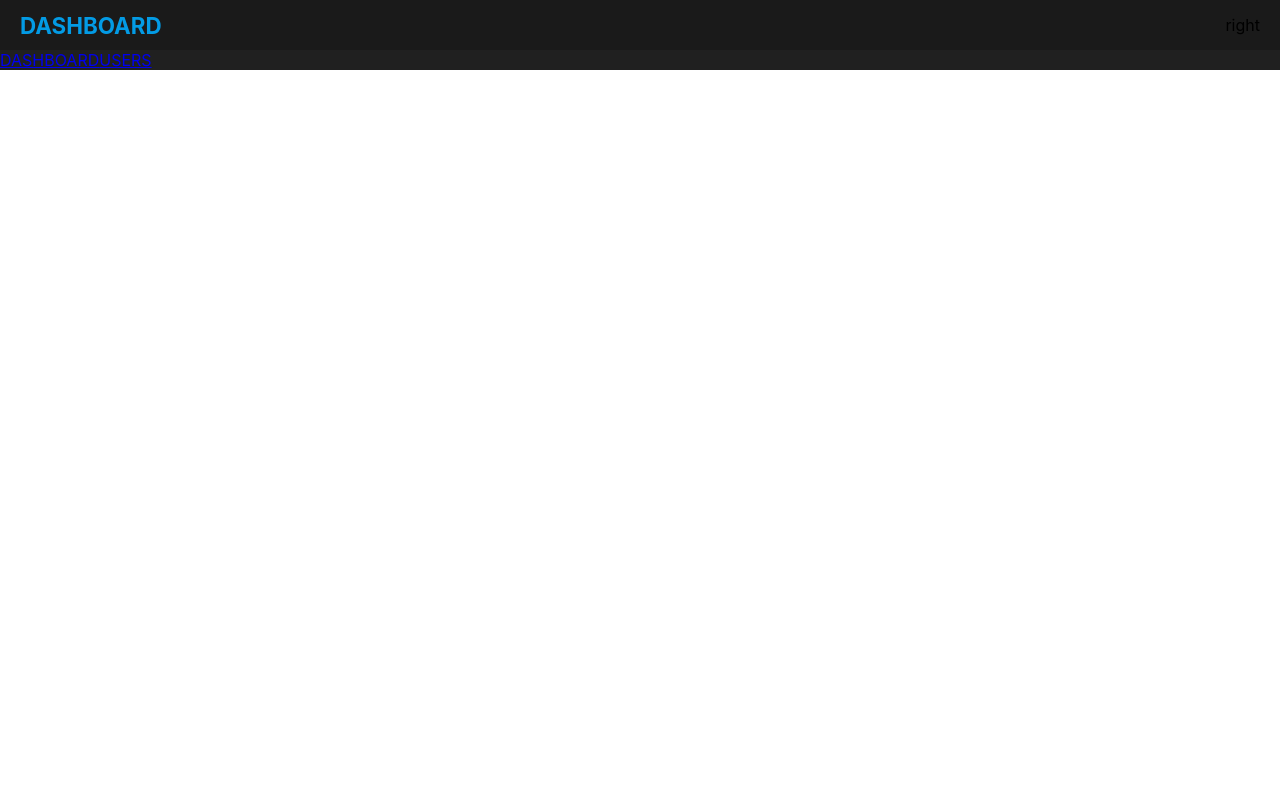
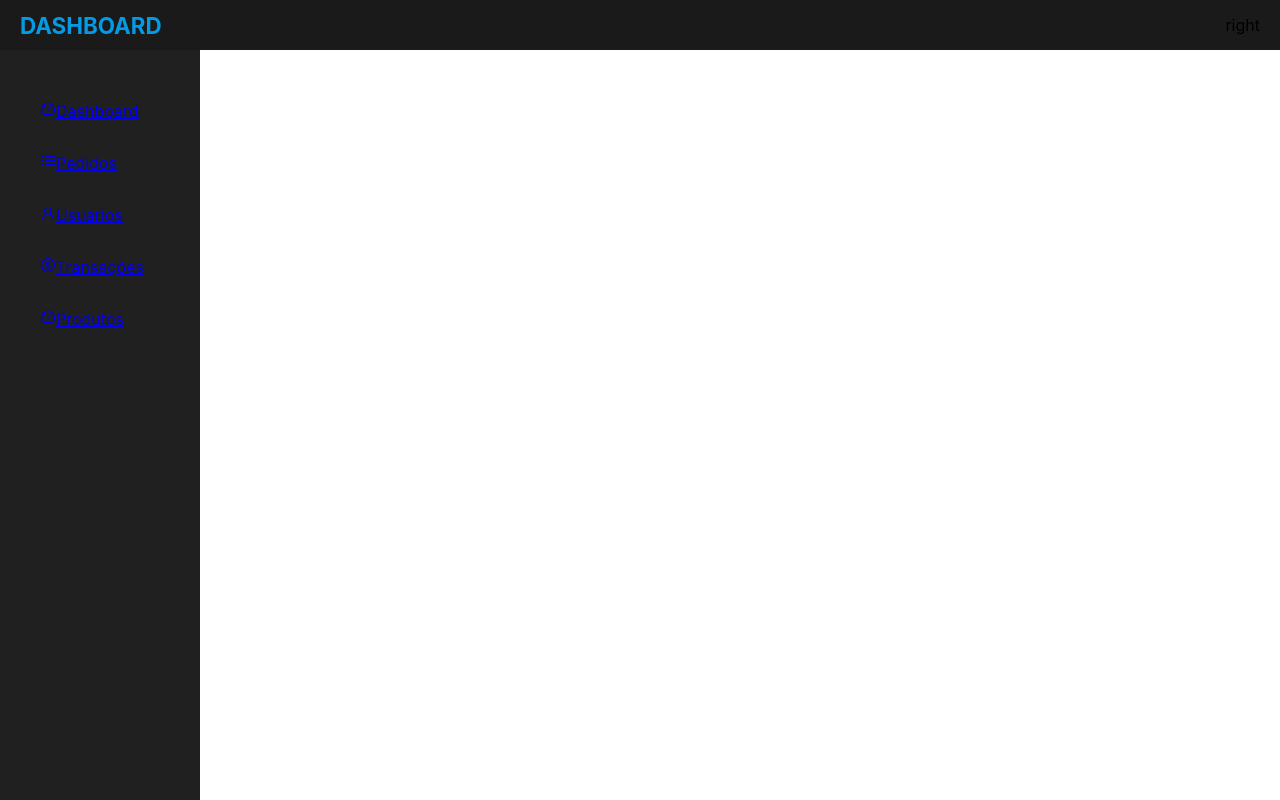
Before and after one commit to szHeron/Dashboard, a React (Create React App) app: page / in a window 1280 px wide. Built offline with nearby package versions, Linux system fonts and the light colour scheme.

Commit message:
added sidebar

```diff
--- a/src/App.css
+++ b/src/App.css
@@ -1,3 +1,3 @@
 .App {
-  text-align: center;
+
 }
--- a/src/App.js
+++ b/src/App.js
@@ -1,13 +1,12 @@
 import { BrowserRouter } from 'react-router-dom';
 import HeaderBar from './components/HeaderBar';
 import NavBar from './components/NavBar';
-import './App.css';
 
 function App() {
   return (
     <BrowserRouter>
-      <HeaderBar/>
-      <NavBar/>
+        <HeaderBar/>
+        <NavBar/>
     </BrowserRouter>
   );
 }
--- a/src/components/NavBar/index.js
+++ b/src/components/NavBar/index.js
@@ -1,16 +1,49 @@
 import React from 'react'
 import { Link } from 'react-router-dom'
+import { AiOutlineDashboard, AiOutlineUser, AiOutlineDollar } from "react-icons/ai";
+import { BsListCheck } from "react-icons/bs";
 import './style.css'
 
 export default function NavBar() {
+  const links = [
+    {
+      text: "Dashboard",
+      icon: AiOutlineDashboard,
+      active: true
+    },
+    {
+      text: "Pedidos",
+      icon: BsListCheck,
+      active: false
+    },
+    {
+      text: "Usuarios",
+      icon: AiOutlineUser,
+      active: false
+    },
+    {
+      text: "Transações",
+      icon: AiOutlineDollar,
+      active: false
+    },
+    {
+      text: "Produtos",
+      icon: AiOutlineDashboard,
+      active: false
+    },
+  ]
   return (
     <div className='navbar'>
-      <Link to="/" className='menuBars'>
-        DASHBOARD
-      </Link>
-      <Link to="/" className='menuBars'>
-        USERS
-      </Link>
+      {links.map((link)=>{
+        return(
+          <ul className={'linkBars',link.active&&'actived'}>
+            <a href="#">
+              <link.icon/>
+              {link.text}
+            </a>
+          </ul>
+        )
+      })}
     </div>
   )
 }
--- a/src/components/NavBar/style.css
+++ b/src/components/NavBar/style.css
@@ -1,3 +1,13 @@
 .navbar{
+    display: flex;
+    flex-direction: column;
+    text-align: start;
+    padding-top: 35px;
+    width: 200px;
+    height: calc(100vh - 85px);
     background-color: var(--slidebar-bg-color);
 }
+
+.linkBars{
+    margin-bottom: 3rem;
+}
--- a/src/index.css
+++ b/src/index.css
@@ -1,5 +1,7 @@
 body {
   margin: 0;
+  padding: 0;
+  box-sizing: border-box;
   font-family: -apple-system, BlinkMacSystemFont, 'Segoe UI', 'Roboto', 'Oxygen',
     'Ubuntu', 'Cantarell', 'Fira Sans', 'Droid Sans', 'Helvetica Neue',
     sans-serif;
```
Also changed, not shown: src/pages/Home/index.js (deleted), src/pages/Home/index.jsx (added).
